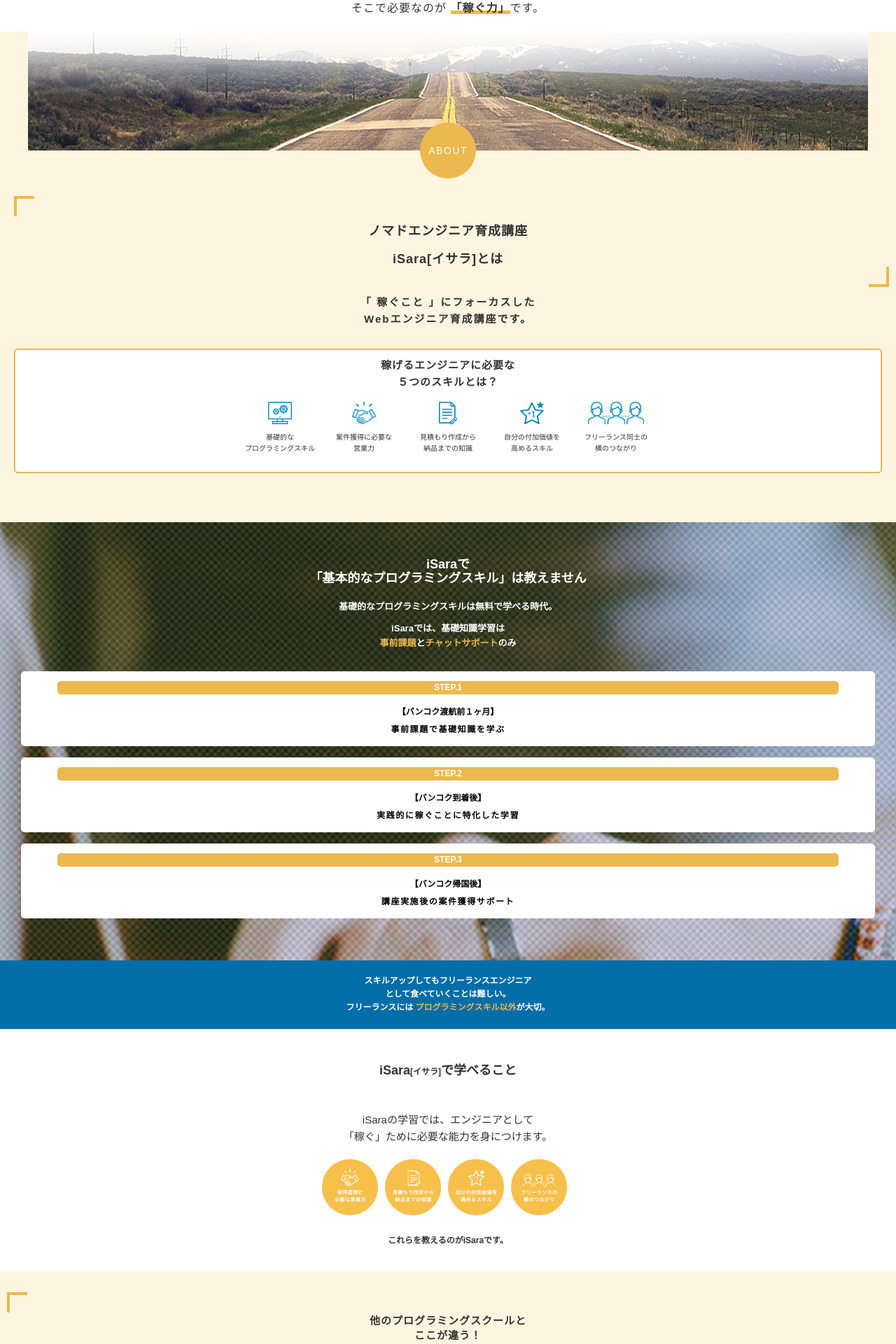
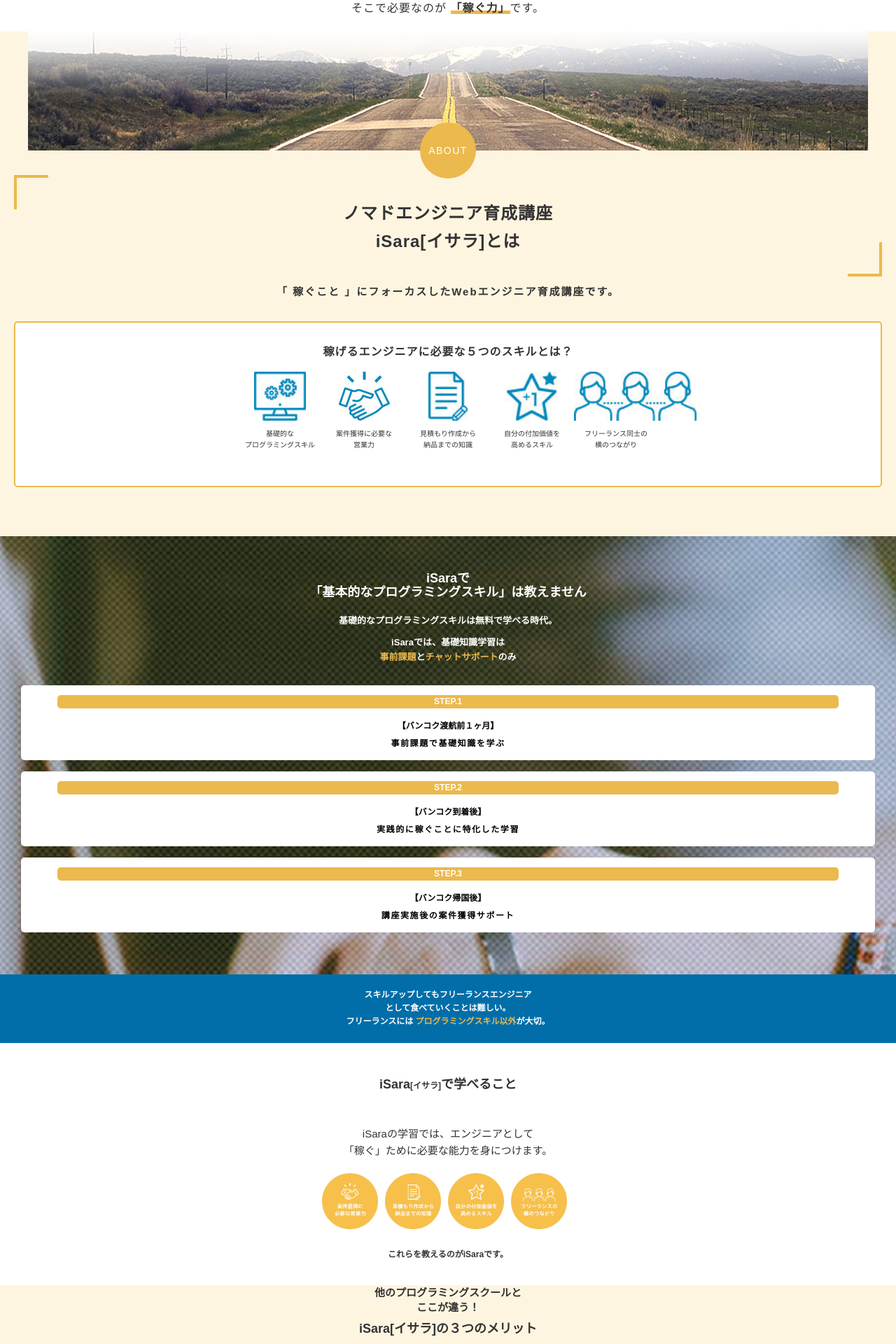
Before and after one commit to Yosuke-Nishizawa/HTML-Replication, a PHP site: page / in a window 1280 px wide. Shown: the part 1422-3342 px from the top of the page at 70% size. Run offline with PHP 8.4, Linux system fonts and the light colour scheme; some libraries are stand-ins or nearby versions.

Commit message:
page5-pc途中

```diff
--- a/iSara/css/base.css
+++ b/iSara/css/base.css
@@ -30,7 +30,7 @@ ul {
 .btn-twitter:hover { background-color: #0C7ABF; }
 .btn-fb-iine { background-color: #1877f2; }
 .btn-fb-share { background-color: #1877f2; }
-.braces {
+/* .braces {
   font-size: 18px;
   line-height: 40px;
   text-align: center;
@@ -57,7 +57,7 @@ ul {
   height: 25px;
   border-bottom: #ebb94d solid 4px;
   border-right: #ebb94d solid 4px;
-}
+} */
 .area-braces {
   position: relative;
 }
@@ -343,7 +343,12 @@ span.marker {
   transform: translate(-50%, 50%);
 }
 .contents-page5 {
-  padding: 35px 10px 70px;
+  padding: 35px 20px 70px;
+}
+.ttl-page5-2 {
+  padding: 35px 0 30px;
+  font-size: 18px;
+  line-height: 40px;
 }
 .txt-page5 {
   margin-top: 10px;
@@ -351,7 +356,7 @@ span.marker {
   line-height: 24px;
 }
 .area-page5 {
-  margin: 30px 10px 0;
+  margin: 30px 0 0;
   padding: 10px 10px 25px;
 }
 .ttl-page5-3 {
@@ -386,6 +391,18 @@ span.marker {
     height: 80px;
     line-height: 80px;
     font-size: 14px;
+  }
+  .ttl-page5-2 {
+    font-size: 24px;
+  }
+  .area-page5 {
+    padding: 30px 0 50px;
+  }
+  .ttl-page5-3 {
+    font-size: 16px;
+  }
+  .img-page5-item {
+    height: 70px;
   }
 }
 /* page6 */
--- a/iSara/index.html
+++ b/iSara/index.html
@@ -74,10 +74,10 @@
           <p class="circle-page5">ABOUT</p>
         </div>
         <div class="contents-page5">
-          <h2 class="braces">ノマドエンジニア育成講座<br>iSara[イサラ]とは</h2>
-          <p class="s-ls2 txt-page5">「 稼ぐこと 」にフォーカスした<br>Webエンジニア育成講座です。</p>
+          <h2 class="area-braces ttl-page5-2 s-ls1">ノマドエンジニア育成講座<br>iSara[イサラ]とは</h2>
+          <p class="s-ls2 txt-page5">「 稼ぐこと 」にフォーカスした<br class="is-sp">Webエンジニア育成講座です。</p>
           <section class="area-orange area-page5">
-            <h3 class="s-ls1 ttl-page5-3">稼げるエンジニアに必要な<br>５つのスキルとは？</h3>
+            <h3 class="s-ls1 ttl-page5-3">稼げるエンジニアに必要な<br class="is-sp">５つのスキルとは？</h3>
             <ul class="list-page5">
               <li class="list-page5-item">
                 <img class="img-page5-item" src="img/skill.jpg">
```
